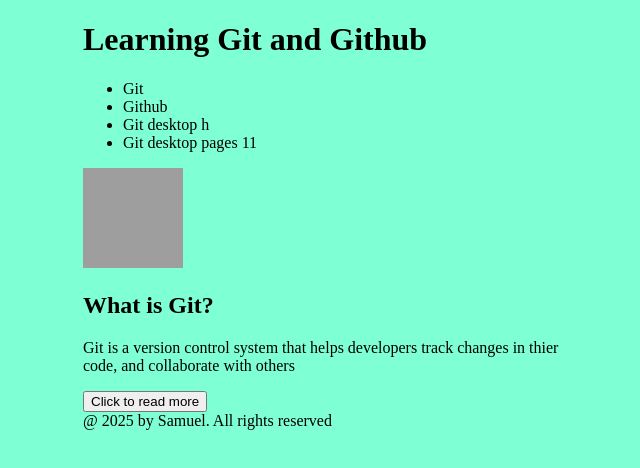
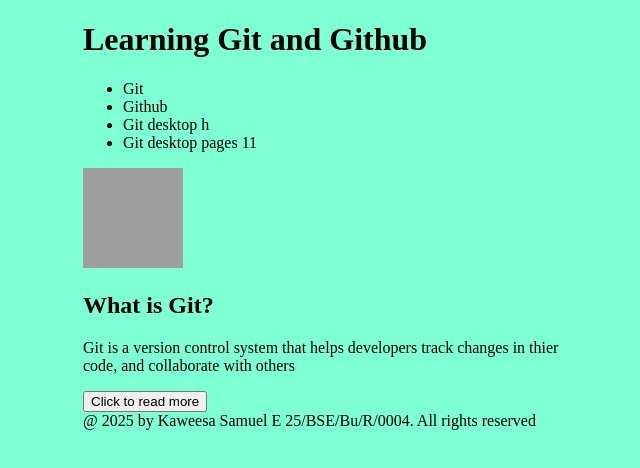
Before and after one commit to kaweesas10-byte/kaweesa, a plain HTML site: page index.html in a window 1280 px wide. Shown: the whole page, without its empty margins (301-941 px from the left). Drawn offline with Linux system fonts and the light colour scheme; grey boxes are pictures that could not be loaded.

Commit message:
Update index.html

```diff
--- a/index.html
+++ b/index.html
@@ -30,6 +30,6 @@
              <button>Click to read more</button>
         </section>
     </main>
-    <footer>@ 2025 by Samuel. All rights reserved</footer>
+    <footer>@ 2025 by Kaweesa Samuel E 25/BSE/Bu/R/0004. All rights reserved</footer>
 </body>
 </html>
```
